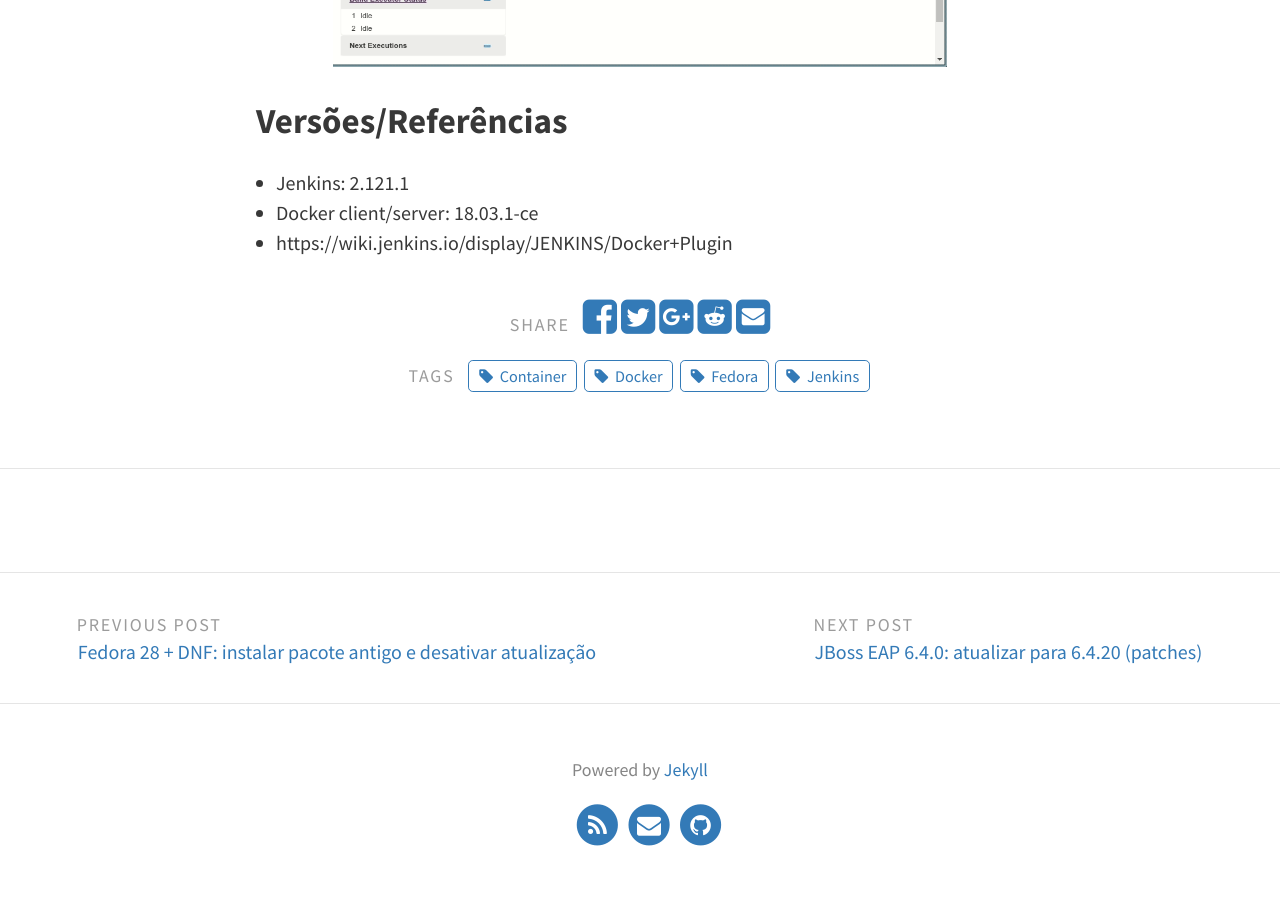
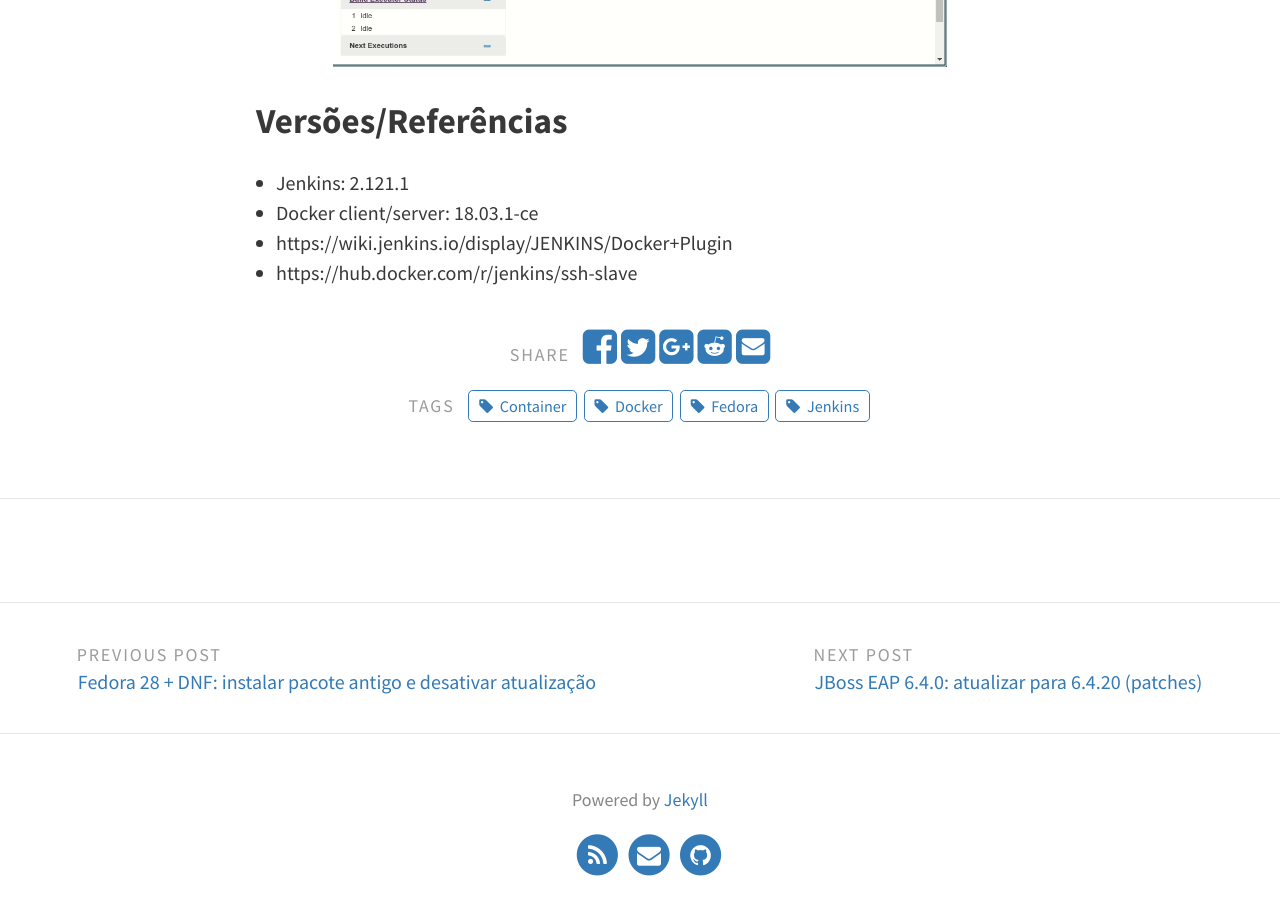
Before and after one commit to mhagnumdw/mhagnumdw.github.io, a Jekyll site: the page built from _posts/2018-06-18-jenkins-build-docker.markdown, in a window 1280 px wide and 900 px high, scrolled down 4186 px. Built offline with Jekyll 4.4.1, drawn with Linux system fonts in a browser that asks for light colours; comment, search, counter and statistics services are not loaded; part of the change alters nothing that is shown.

Commit message:
Adicionada referencia

```diff
--- a/_posts/2018-06-18-jenkins-build-docker.markdown
+++ b/_posts/2018-06-18-jenkins-build-docker.markdown
@@ -106,3 +106,4 @@ Instalar o plugin Docker Plugin: https://wiki.jenkins.io/display/JENKINS/Docker+
 - Jenkins: 2.121.1
 - Docker client/server: 18.03.1-ce
 - https://wiki.jenkins.io/display/JENKINS/Docker+Plugin
+- https://hub.docker.com/r/jenkins/ssh-slave
```
